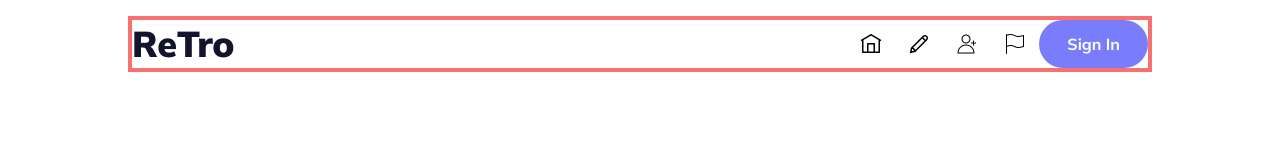
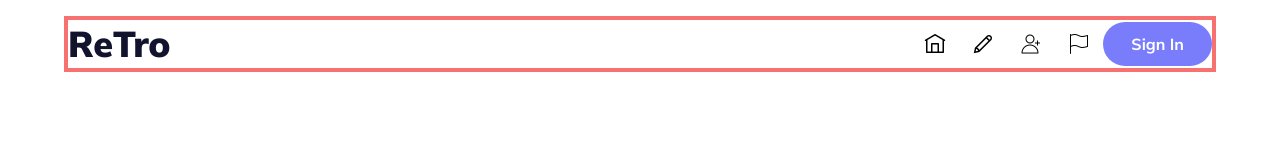
Before and after one commit to shakhawat-ullah/sixth-assignment-retro-forum, a plain HTML site: page index.html in a window 1280 px wide. Drawn offline with nearby package versions, Linux system fonts and the light colour scheme.

Commit message:
header part updated

```diff
--- a/index.html
+++ b/index.html
@@ -13,7 +13,7 @@
 </head>
 
 <body class="font-mulish">
-    <header class="mx-auto w-4/5 max-w-6xl">
+    <header class="mx-auto w-11/12 max-w-6xl">
 
         <!-- nav bar -->
         <nav class="mt-4 border-solid border-red-400 border-4 ">
@@ -45,9 +45,12 @@
                         </button>
                     </div>
 
-                    <button class="bg-[#797DFC] px-3 lg:px-7 py-1 lg:py-3 rounded-3xl text-white font-normal  lg:font-bold ">
-                        Sign In
-                    </button>
+                    <div>
+                        <button
+                            class="bg-[#797DFC] px-2 lg:px-7 py-1 lg:py-2.5 rounded-3xl text-white font-normal  lg:font-bold ">
+                            Sign In
+                        </button>
+                    </div>
 
                 </div>
             </div>
```
